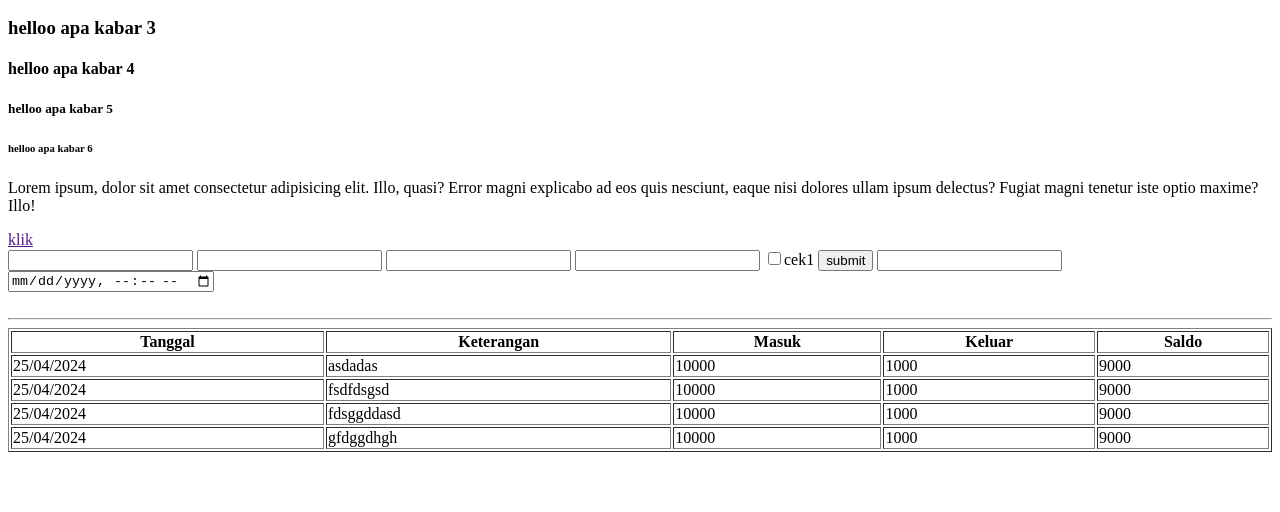
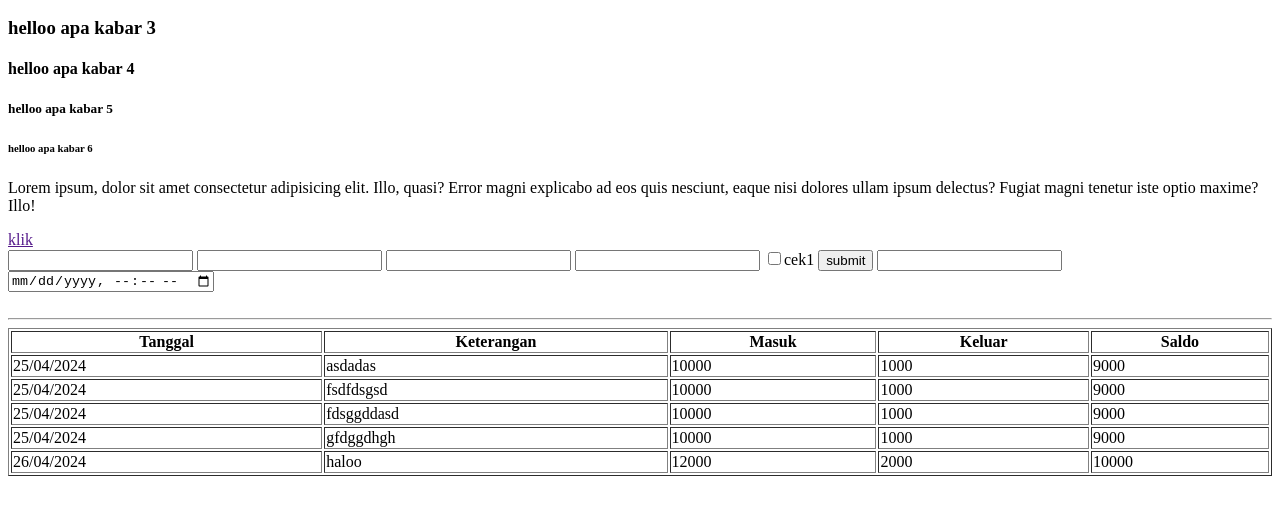
Before and after one commit to asyhadihakim/html_basic, a plain HTML site: page index.html in a window 1280 px wide. Shown: the part 168-680 px from the top of the page. Drawn offline with Linux system fonts and the light colour scheme.

Commit message:
add rows file index.html

```diff
--- a/index.html
+++ b/index.html
@@ -72,6 +72,13 @@
           <td>1000</td>
           <td>9000</td>
         </tr>
+        <tr>
+          <td>26/04/2024</td>
+          <td>haloo</td>
+          <td>12000</td>
+          <td>2000</td>
+          <td>10000</td>
+        </tr>
       </tbody>
     </table>
   </body>
```
